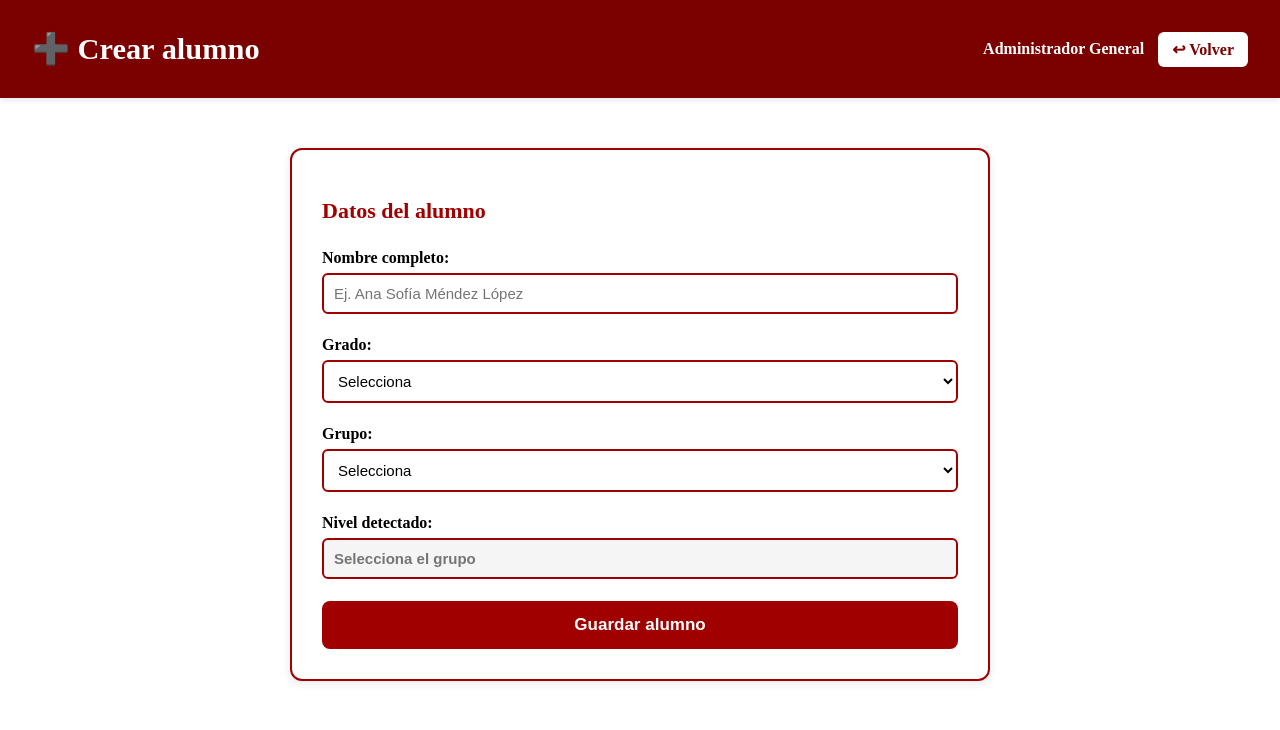
After one commit to aguilera2707/programa-asambleas, a Flask app: page /admin/admin/alumnos/crear in a window 1280 px wide. The commit adds this page. Shown: the top 730 px of the page. Run offline with Flask 3, Linux system fonts and the light colour scheme; a user stored in the database is signed in; tables that the repository leaves empty hold one stand-in row (values such as "Sample post"); one stand-in notice (Sample message) is shown.

Commit message:
Se crea la opcion de añadir alumno manualmente

```diff
--- a/routes.py
+++ b/routes.py
@@ -2622,39 +2622,97 @@ def nuevo_maestro():
     return render_template('crear_maestro.html')
 
 
-@admin_bp.route('/alumnos/crear', methods=['GET', 'POST'])
+@admin_bp.route('/admin/alumnos/crear', methods=['GET', 'POST'])
 @login_required
 @admin_required
 def crear_alumno_manual():
+
     ciclo = CicloEscolar.query.filter_by(activo=True).first()
-    bloques = Bloque.query.filter_by(ciclo_id=ciclo.id).all() if ciclo else []
+    if not ciclo:
+        flash("No hay un ciclo activo.", "danger")
+        return redirect(url_for('admin_bp.alumnos_ciclo'))
+
+    grados = sorted({a.grado for a in Alumno.query.filter_by(ciclo_id=ciclo.id).all()})
+    grupos = sorted({a.grupo for a in Alumno.query.filter_by(ciclo_id=ciclo.id).all()})
+    alumnos_db = Alumno.query.filter_by(ciclo_id=ciclo.id).all()
 
     if request.method == 'POST':
-        nombre = request.form.get('nombre')
-        grado = request.form.get('grado')
-        grupo = request.form.get('grupo')
-        nivel = request.form.get('nivel')
-        bloque_id = request.form.get('bloque_id')
-
-        if not all([nombre, grado, grupo, nivel, bloque_id]):
-            flash("⚠️ Todos los campos son obligatorios.", "warning")
+        nombre = request.form.get('nombre').strip()
+        grado = request.form.get('grado').strip()
+        grupo = request.form.get('grupo').strip()
+        nivel = request.form.get('nivel').strip()
+
+        if not nombre or not grado or not grupo or not nivel:
+            flash("Todos los campos son obligatorios.", "warning")
             return redirect(url_for('admin_bp.crear_alumno_manual'))
 
+        # 🔍 Validación de duplicado
+        dup = Alumno.query.filter_by(
+            ciclo_id=ciclo.id,
+            grado=grado,
+            grupo=grupo,
+            nombre=nombre.upper()
+        ).first()
+
+        if dup:
+            flash("⚠️ Ya existe un alumno con ese nombre, grado y grupo en este ciclo.", "warning")
+            return redirect(url_for('admin_bp.crear_alumno_manual'))
+
+        # 🔍 AUTOASIGNAR BLOQUE (lógica correcta)
+        alumno_referencia = Alumno.query.filter_by(
+            ciclo_id=ciclo.id,
+            nivel=nivel
+        ).first()
+
+        if not alumno_referencia:
+            flash("⚠️ No se encontró ningún alumno de este nivel para determinar su bloque. "
+                  "Por favor importa primero alumnos o configura los bloques.", "danger")
+            return redirect(url_for('admin_bp.crear_alumno_manual'))
+
+        bloque_id = alumno_referencia.bloque_id
+
+        # Crear alumno
         nuevo = Alumno(
-            nombre=nombre,
+            nombre=nombre.upper(),
             grado=grado,
             grupo=grupo,
             nivel=nivel,
-            bloque_id=bloque_id,
-            ciclo_id=ciclo.id
+            ciclo_id=ciclo.id,
+            bloque_id=bloque_id
         )
+
         db.session.add(nuevo)
         db.session.commit()
-        flash(f"✅ Alumno {nombre} registrado correctamente.", "success")
-        return redirect(url_for('admin_bp.maestros_ciclo'))
-
-    return render_template('crear_alumno.html', ciclo=ciclo, bloques=bloques)
-
+
+        flash("Alumno creado correctamente.", "success")
+        return redirect(url_for('admin_bp.alumnos_ciclo'))
+
+    return render_template(
+        'crear_alumno.html',
+        ciclo=ciclo,
+        grados=grados,
+        grupos=grupos,
+        alumnos_db=alumnos_db
+    )
+
+
+
+def detectar_nivel(grado):
+    g = grado.upper().strip()
+
+    if g.startswith("K") or g.startswith("PP"):
+        return "Kinder"
+
+    if g.startswith("01") or g.startswith("02") or g.startswith("03"):
+        return "Primaria"
+
+    if g.startswith("04") or g.startswith("05") or g.startswith("06"):
+        return "Primaria"
+
+    if g.startswith("SEC") or g.startswith("1") or g.startswith("2") or g.startswith("3"):
+        return "Secundaria"
+
+    return "Primaria"
 
 # Muestra los grupos disponibles dentro de un grado
 @nom.route('/bloque/<int:bloque_id>/grado/<grado>')
--- /dev/null
+++ b/static/css/crear_alumno.css
@@ -0,0 +1,121 @@
+/* Para evitar el marco blanco arriba */
+html, body {
+    margin: 0;
+    padding: 0;
+}
+
+/* Contenedor principal */
+.contenedor-crear {
+    max-width: 700px;
+    margin: 40px auto;
+    padding: 10px;
+}
+
+/* Tarjeta */
+.form-card {
+    background: white;
+    padding: 30px;
+    border-radius: 12px;
+    border: 2px solid #a00000;
+    box-shadow: 0 2px 10px rgba(0,0,0,0.1);
+}
+
+/* Títulos */
+.titulo-form {
+    font-size: 22px;
+    font-weight: bold;
+    margin-bottom: 25px;
+    color: #a00000;
+}
+
+/* Flash messages */
+.flash-container {
+    margin-bottom: 20px;
+}
+
+.flash {
+    padding: 12px;
+    border-radius: 6px;
+    margin-bottom: 10px;
+    font-weight: bold;
+    transition: 0.4s;
+}
+
+.flash-success {
+    background: #d1ffd1;
+    color: #056105;
+}
+
+.flash-warning {
+    background: #fff3cd;
+    color: #856404;
+}
+
+.flash-danger {
+    background: #f8d7da;
+    color: #721c24;
+}
+
+/* Campos */
+.formulario .campo {
+    margin-bottom: 22px;
+    display: flex;
+    flex-direction: column;
+}
+
+.formulario label {
+    font-weight: bold;
+    margin-bottom: 6px;
+}
+
+/* Inputs y selects */
+.formulario input,
+.formulario select {
+    padding: 10px;
+    border: 2px solid #a00000;
+    border-radius: 6px;
+    font-size: 15px;
+    background-color: #fff;
+}
+
+.formulario input[readonly] {
+    background: #f5f5f5;
+    font-weight: 600;
+    cursor: not-allowed;
+}
+
+.formulario input:focus,
+.formulario select:focus {
+    outline: none;
+    border-color: #cc0000;
+    box-shadow: 0 0 4px rgba(160,0,0,0.4);
+}
+
+/* Botón */
+.btn-crear {
+    background: #a00000;
+    color: white;
+    padding: 14px 18px;
+    width: 100%;
+    border: none;
+    border-radius: 8px;
+    cursor: pointer;
+    font-size: 17px;
+    transition: 0.25s ease;
+    font-weight: bold;
+}
+
+.btn-crear:hover {
+    background: #7d0000;
+}
+
+/* Responsive */
+@media (max-width: 600px) {
+    .form-card {
+        padding: 20px;
+    }
+
+    .btn-crear {
+        font-size: 16px;
+    }
+}
--- /dev/null
+++ b/templates/crear_alumno.html
@@ -0,0 +1,188 @@
+<!DOCTYPE html>
+<html lang="es">
+<head>
+    <meta charset="UTF-8">
+    <title>Crear alumno</title>
+    <link rel="stylesheet" href="{{ url_for('static', filename='css/header.css') }}">
+    <link rel="stylesheet" href="{{ url_for('static', filename='css/crear_alumno.css') }}">
+</head>
+<body>
+
+<!-- 🔹 Header institucional -->
+<header class="admin-header">
+    <div class="header-left">
+        <h1>➕ Crear alumno</h1>
+    </div>
+
+    <div class="header-right">
+        <span>{{ current_user.nombre }}</span>
+        <a href="{{ url_for('admin_bp.alumnos_ciclo') }}" class="btn-volver">↩ Volver</a>
+    </div>
+</header>
+
+<main class="contenedor-crear">
+    <section class="form-card">
+
+        <h2 class="titulo-form">Datos del alumno</h2>
+
+        <!-- 🧾 Mensajes flash -->
+        {% with messages = get_flashed_messages(with_categories=true) %}
+        {% if messages %}
+            <div class="flash-container">
+                {% for category, message in messages %}
+                    <div class="flash flash-{{ category }}">{{ message }}</div>
+                {% endfor %}
+            </div>
+        {% endif %}
+        {% endwith %}
+
+        <form action="{{ url_for('admin_bp.crear_alumno_manual') }}" method="POST" class="formulario">
+
+            <div class="campo">
+                <label for="nombre">Nombre completo:</label>
+                <input type="text" name="nombre" id="nombre" required placeholder="Ej. Ana Sofía Méndez López">
+            </div>
+
+            <div class="campo">
+                <label for="grado">Grado:</label>
+                <select name="grado" id="grado" required>
+                    <option value="">Selecciona</option>
+                    {% for g in grados %}
+                        <option value="{{ g }}">{{ g }}</option>
+                    {% endfor %}
+                </select>
+            </div>
+
+            <div class="campo">
+                <label for="grupo">Grupo:</label>
+                <select name="grupo" id="grupo" required>
+                    <option value="">Selecciona</option>
+                    {% for grupo in grupos %}
+                        <option value="{{ grupo }}">{{ grupo }}</option>
+                    {% endfor %}
+                </select>
+            </div>
+
+            <!-- Nivel detectado -->
+            <div class="campo">
+                <label>Nivel detectado:</label>
+                <input type="text" id="nivel_detectado" readonly placeholder="Selecciona el grupo">
+            </div>
+
+            <!-- Valor real que se enviará -->
+            <input type="hidden" name="nivel" id="nivel">
+
+            <!-- Bloque autoasignado -->
+            <input type="hidden" name="bloque_id" id="bloque_id">
+
+            <button type="submit" class="btn-crear">Guardar alumno</button>
+        </form>
+    </section>
+</main>
+
+<script>
+
+    // --- Detectar nivel por prefijo ---
+    function detectarNivelPorGrupo(grupo) {
+        let g = grupo.toUpperCase().trim();
+
+        if (g.startsWith("K") || g.startsWith("PP")) return "Kinder";
+        if (g.startsWith("P")) return "Primaria";
+        if (g.startsWith("SEC")) return "Secundaria";
+
+        return "";
+    }
+
+    // --- Filtrar grupos según grado ---
+
+    const nombreInput = document.getElementById("nombre");
+    const gradoInput = document.getElementById("grado");
+    const grupoInput = document.getElementById("grupo");
+
+    // preparamos lista de alumnos ya existentes (desde Jinja)
+    const alumnosExistentes = [
+        {% for a in alumnos_db %}
+            {
+                nombre: "{{ a.nombre }}",
+                grado: "{{ a.grado }}",
+                grupo: "{{ a.grupo }}"
+            },
+        {% endfor %}
+    ];
+
+    function existeDuplicado(nombre, grado, grupo) {
+        return alumnosExistentes.some(a =>
+            a.nombre.toUpperCase() === nombre.toUpperCase() &&
+            a.grado === grado &&
+            a.grupo === grupo
+        );
+    }
+
+    document.querySelector(".formulario").addEventListener("submit", e => {
+        const nombre = nombreInput.value.trim();
+        const grado = gradoInput.value;
+        const grupo = grupoInput.value;
+
+        if (existeDuplicado(nombre, grado, grupo)) {
+            e.preventDefault();
+            alert("⚠️ Ya existe un alumno con ese nombre, grado y grupo.");
+        }
+    });
+
+
+    const gradoSelect = document.getElementById("grado");
+    const grupoSelect = document.getElementById("grupo");
+
+    const gruposOriginales = [...grupoSelect.options].map(opt => opt.value);
+
+    gradoSelect.addEventListener("change", function () {
+        const gradoSeleccionado = this.value.substring(0, 2); // "01", "02", etc
+
+        grupoSelect.innerHTML = ""; // limpiar
+
+        // Agregar opción por defecto
+        const optDefault = document.createElement("option");
+        optDefault.textContent = "Selecciona";
+        optDefault.value = "";
+        grupoSelect.appendChild(optDefault);
+
+        gruposOriginales.forEach(grupo => {
+            if (!grupo) return;
+
+            // Obtener número del grupo (K1/P1/SEC1 → 1)
+            const match = grupo.match(/\d+/);
+            if (!match) return;
+
+            const numeroGrupo = match[0].padStart(2, '0'); // "1" → "01"
+
+            if (numeroGrupo === gradoSeleccionado) {
+                const opt = document.createElement("option");
+                opt.value = grupo;
+                opt.textContent = grupo;
+                grupoSelect.appendChild(opt);
+            }
+        });
+    });
+
+    // --- Detectar nivel cuando el usuario elige grupo ---
+    grupoSelect.addEventListener("change", function () {
+        const nivel = detectarNivelPorGrupo(this.value);
+        if (nivel !== "") {
+            document.getElementById("nivel_detectado").value = nivel;
+            document.getElementById("nivel").value = nivel;
+        }
+    });
+
+    // --- Desvanecer flash ---
+    setTimeout(() => {
+        document.querySelectorAll('.flash').forEach(el => {
+            el.style.opacity = '0';
+            el.style.transform = 'translateY(-8px)';
+            setTimeout(() => el.remove(), 500);
+        });
+    }, 3000);
+</script>
+
+
+</body>
+</html>
--- a/templates/matriz_grupo_maestro.html
+++ b/templates/matriz_grupo_maestro.html
@@ -142,7 +142,7 @@
                 <tr>
                     <td>
                         <a class="nombre-alumno">
-                            {{ item.alumno.nombre }} ({{ item.alumno.grado }}{{ item.alumno.grupo }})
+                            {{ loop.index }}.&nbsp; {{ item.alumno.nombre }}
                         </a>
                     </td>
 
```
Also changed, not shown: static/css/admin_alumnos.css (+40 -0 lines), sync_names.py (added, +44 -0 lines), templates/admin_alumnos.html (+35 -3 lines).
